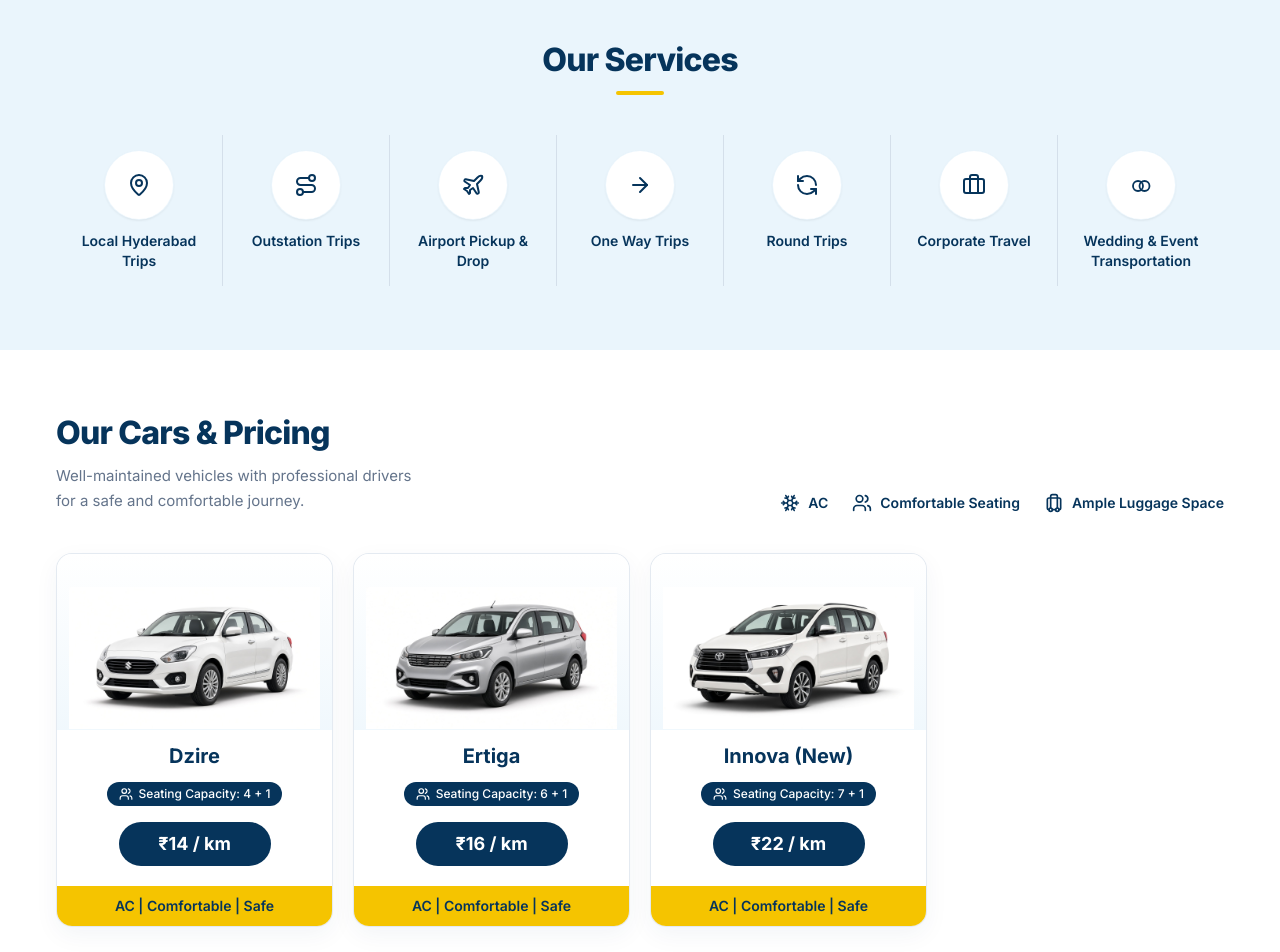
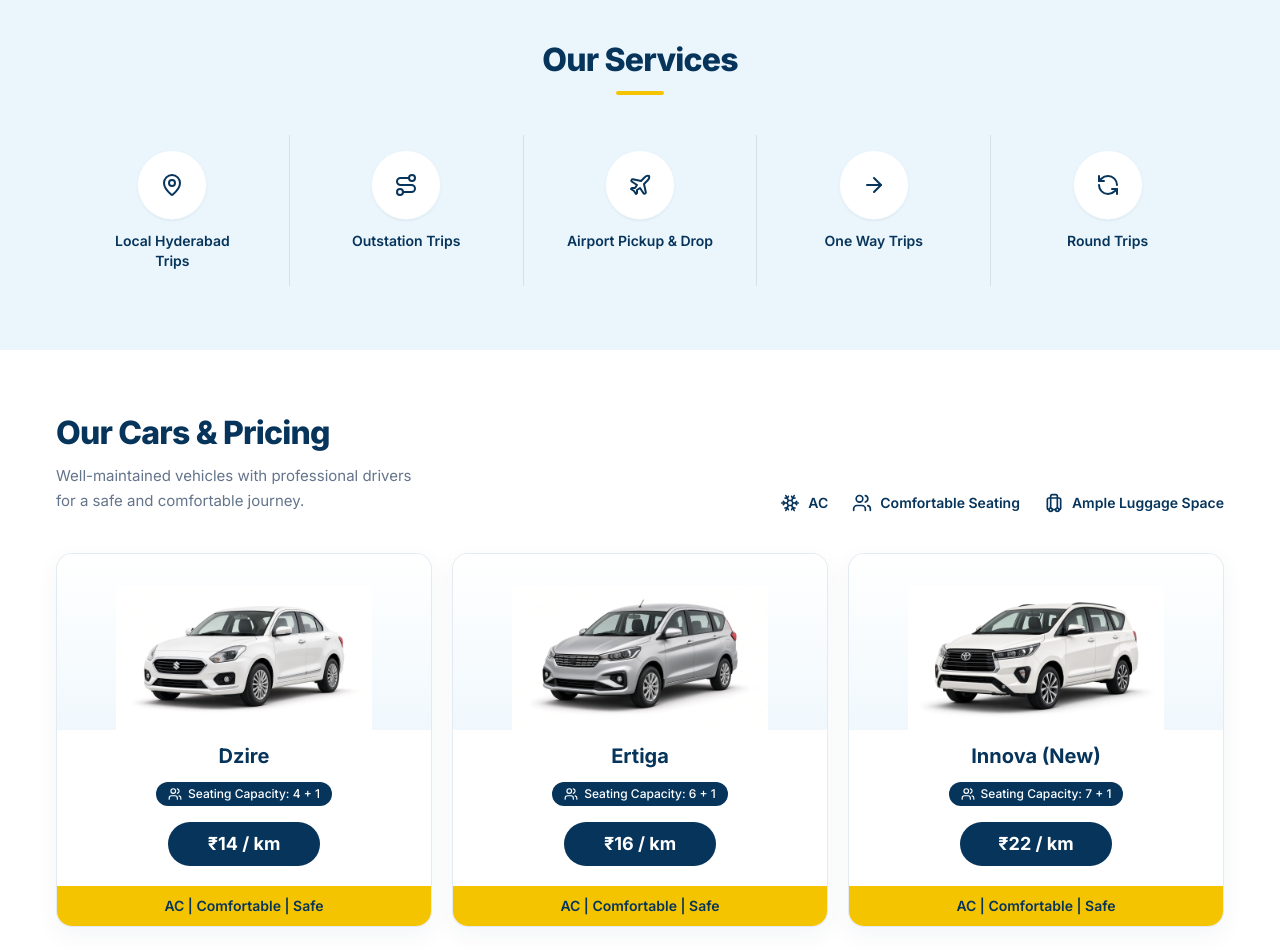
Before and after one commit to manoj-rrroadtrips/rrroadtrips-website, a React (Vite) app: page / in a window 1280 px wide. Shown: the part 600-1552 px from the top of the page. Built offline with nearby package versions, Linux system fonts and the light colour scheme.

Commit message:
removed un wanted data

```diff
--- a/src/components/CarsPricing.tsx
+++ b/src/components/CarsPricing.tsx
@@ -31,7 +31,7 @@
           </ul>
         </div>
 
-        <div className="mt-10 grid grid-cols-1 gap-5 sm:grid-cols-2 xl:grid-cols-4">
+        <div className="mt-10 grid grid-cols-1 gap-5 sm:grid-cols-2 xl:grid-cols-3">
           {vehicles.map((vehicle) => (
             <CarCard
               key={vehicle.id}
--- a/src/data/content.ts
+++ b/src/data/content.ts
@@ -25,8 +25,8 @@
   { title: 'Airport Pickup & Drop', icon: 'plane' },
   { title: 'One Way Trips', icon: 'arrow' },
   { title: 'Round Trips', icon: 'round' },
-  { title: 'Corporate Travel', icon: 'briefcase' },
-  { title: 'Wedding & Event Transportation', icon: 'rings' },
+  // { title: 'Corporate Travel', icon: 'briefcase' },
+  // { title: 'Wedding & Event Transportation', icon: 'rings' },
 ] as const
 
 export type ServiceIcon = (typeof services)[number]['icon']
```
